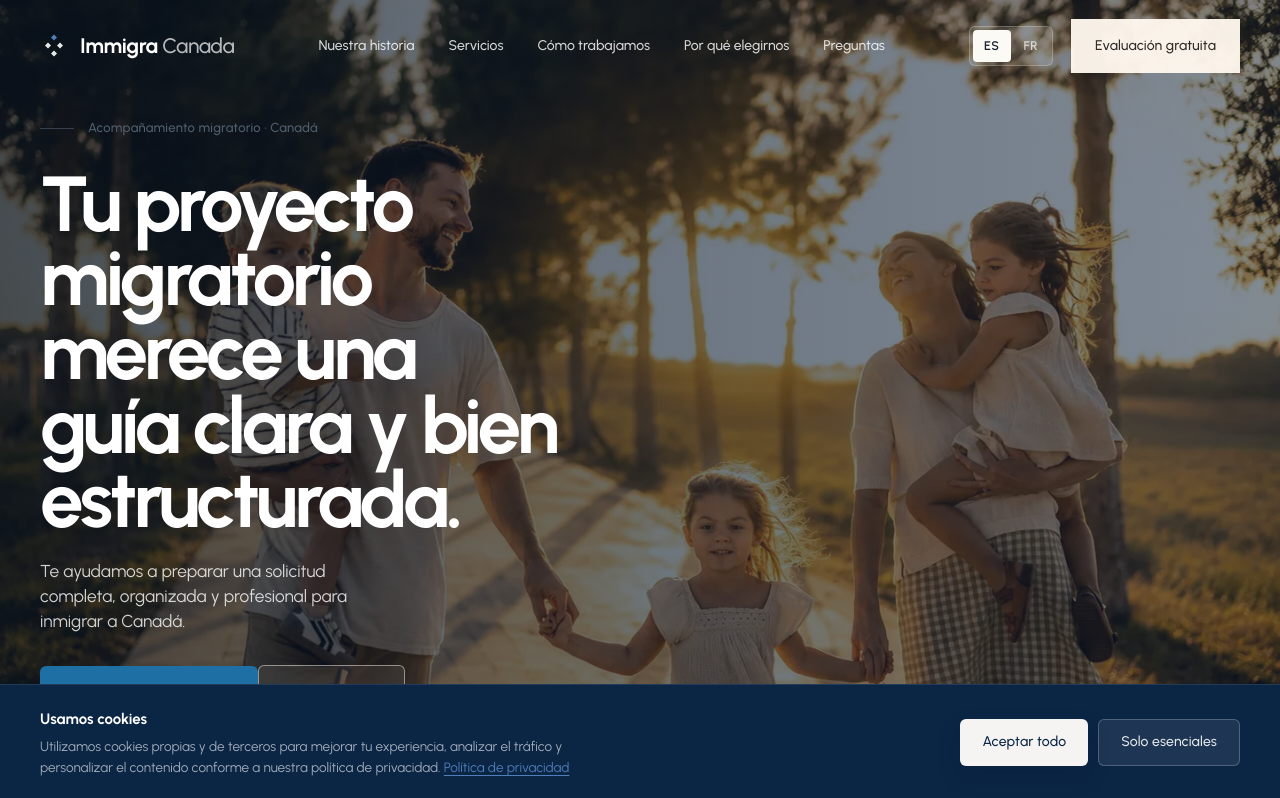
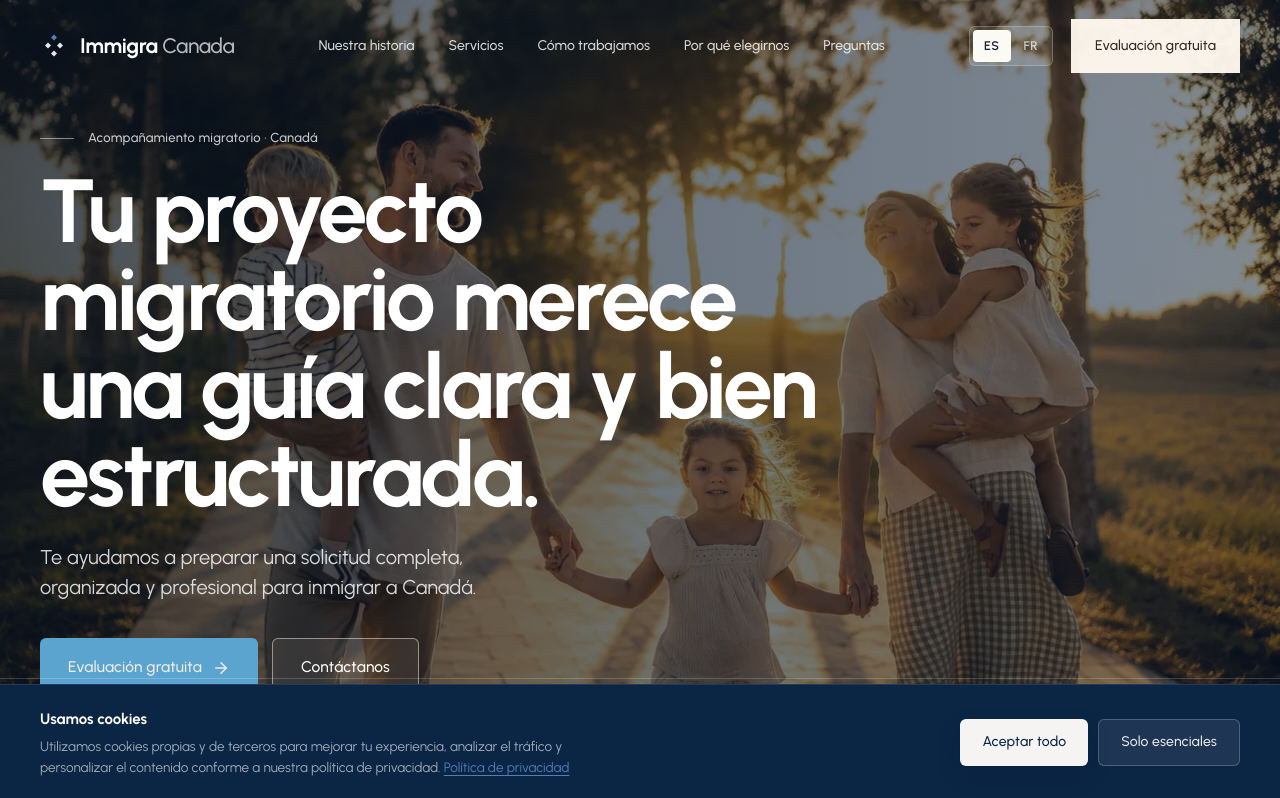
Before and after one commit to Rosember10/immigra-canada, a Next.js app: page / in a window 1280 px wide. Shown: the top 798 px of the page. Built offline with nearby package versions, Linux system fonts and the light colour scheme.

Commit message:
style: refine hero section layout and enhance trust indicators in LandingPage

```diff
--- a/src/app/globals.css
+++ b/src/app/globals.css
@@ -583,83 +583,66 @@ p {
   position: relative;
   z-index: 2;
   width: 100%;
-  padding-top: 110px;
-  padding-bottom: 120px;
-}
-
-.hero-copy {
-  max-width: 740px;
-  padding-top: clamp(70px, 8vw, 120px);
-}
-
-.hero-kicker {
-  display: inline-flex;
-  align-items: center;
+  padding-top: 120px;
+  padding-bottom: clamp(64px, 8vw, 110px);
+}
+
+.hero h1 {
+  margin-top: 18px;
+  max-width: 15ch;
+  color: #fff;
+  font-size: clamp(44px, 7vw, 92px);
+  font-weight: 700;
+  line-height: 0.98;
+  letter-spacing: -0.035em;
+}
+
+.hero-sub {
+  margin-top: 24px;
+  max-width: 44ch;
+  color: rgba(255, 255, 255, 0.82);
+  font-size: clamp(16px, 1.6vw, 20px);
+  line-height: 1.5;
+}
+
+.hero-eyebrow {
+  color: rgba(255, 255, 255, 0.78);
+}
+
+.hero .btn-primary {
+  background: #5ba4cf;
+  color: #f0ede6;
+}
+
+.hero .btn-primary:hover {
+  background: #4a8fb8;
+  transform: translateY(-2px);
+}
+
+.hero-cta {
+  display: flex;
+  flex-wrap: wrap;
   gap: 14px;
-  color: rgba(255, 248, 239, 0.78);
-  font-size: 13px;
-  letter-spacing: 0.01em;
-}
-
-.hero-kicker::before,
-.hero-kicker::after {
-  content: "";
-  width: clamp(48px, 6vw, 84px);
-  height: 1px;
-  background: rgba(255, 248, 239, 0.5);
-}
-
-.hero h1 {
-  margin-top: 28px;
-  max-width: 11ch;
-  color: #fff;
-  font-size: clamp(42px, 6.4vw, 78px);
-  font-weight: 700;
-  line-height: 0.95;
-  letter-spacing: -0.05em;
-}
-
-.hero-sub {
-  margin-top: 22px;
-  max-width: 34ch;
-  color: rgba(255, 255, 255, 0.8);
-  font-size: clamp(16px, 1.35vw, 18px);
-  line-height: 1.45;
-}
-
-.hero-cta {
-  margin-top: 30px;
-}
-
-.hero-cta-primary {
-  border-radius: 0;
-  background: #bca27e;
-  color: #fffdf8;
-  padding-inline: 34px;
-}
-
-.hero-cta-primary:hover {
-  background: #aa906d;
-}
-
-.hero-inline-note {
+  margin-top: 36px;
+}
+
+.hero-trust {
   display: flex;
   flex-wrap: wrap;
-  gap: 22px;
-  margin-top: 30px;
+  gap: 34px;
 }
 
 .ht {
   display: flex;
   align-items: center;
-  gap: 8px;
-  color: rgba(255, 255, 255, 0.72);
-  font-size: 13.5px;
+  gap: 10px;
+  color: rgba(255, 255, 255, 0.9);
+  font-size: 14.5px;
 }
 
 .ht svg {
   flex: none;
-  color: rgba(255, 255, 255, 0.88);
+  color: var(--accent);
 }
 
 .hero-foot {
@@ -672,12 +655,64 @@ p {
 
 .hero-foot .wrap {
   display: flex;
-  align-items: center;
-  justify-content: space-between;
+  flex-direction: column;
+  align-items: stretch;
+  gap: 18px;
   border-top: 1px solid rgba(255, 255, 255, 0.18);
   padding-top: 22px;
-  color: rgba(255, 255, 255, 0.76);
+  color: rgba(255, 255, 255, 0.6);
   font-size: 13px;
+}
+
+.hero-foot-main {
+  display: flex;
+  align-items: center;
+  justify-content: space-between;
+  gap: 24px;
+}
+
+.scroll-hint {
+  display: flex;
+  align-items: center;
+  gap: 9px;
+}
+
+.dot {
+  position: relative;
+  width: 20px;
+  height: 32px;
+  border: 1.5px solid rgba(255, 255, 255, 0.5);
+  border-radius: 11px;
+}
+
+.dot::after {
+  content: "";
+  position: absolute;
+  top: 7px;
+  left: 50%;
+  width: 3px;
+  height: 6px;
+  border-radius: 2px;
+  background: rgba(255, 255, 255, 0.7);
+  transform: translateX(-50%);
+  animation: scrolly 1.8s ease-in-out infinite;
+}
+
+@keyframes scrolly {
+  0%,
+  100% {
+    opacity: 0;
+    transform: translate(-50%, 0);
+  }
+
+  40% {
+    opacity: 1;
+  }
+
+  80% {
+    opacity: 0;
+    transform: translate(-50%, 9px);
+  }
 }
 
 .founder {
--- a/src/components/landing/landing-page.tsx
+++ b/src/components/landing/landing-page.tsx
@@ -307,7 +307,11 @@ export function LandingPage() {
               {copy.hero.cta2}
             </a>
           </div>
-          <div className="hero-trust" data-hero-item>
+        </div>
+        <div className="hero-foot">
+          <div className="wrap">
+            <div className="hero-foot-main">
+              <div className="hero-trust">
                 <div className="ht">
                   <Globe size={19} />
                   {copy.hero.t1}
@@ -321,13 +325,11 @@ export function LandingPage() {
                   {copy.hero.t3}
                 </div>
               </div>
+              <span>{copy.hero.loc}</span>
             </div>
-        <div className="hero-foot">
-          <div className="wrap">
             <span className="scroll-hint">
               <span className="dot" />
             </span>
-            <span>{copy.hero.loc}</span>
           </div>
         </div>
       </header>
```
Lines whose indentation alone changed are shown as unchanged.
